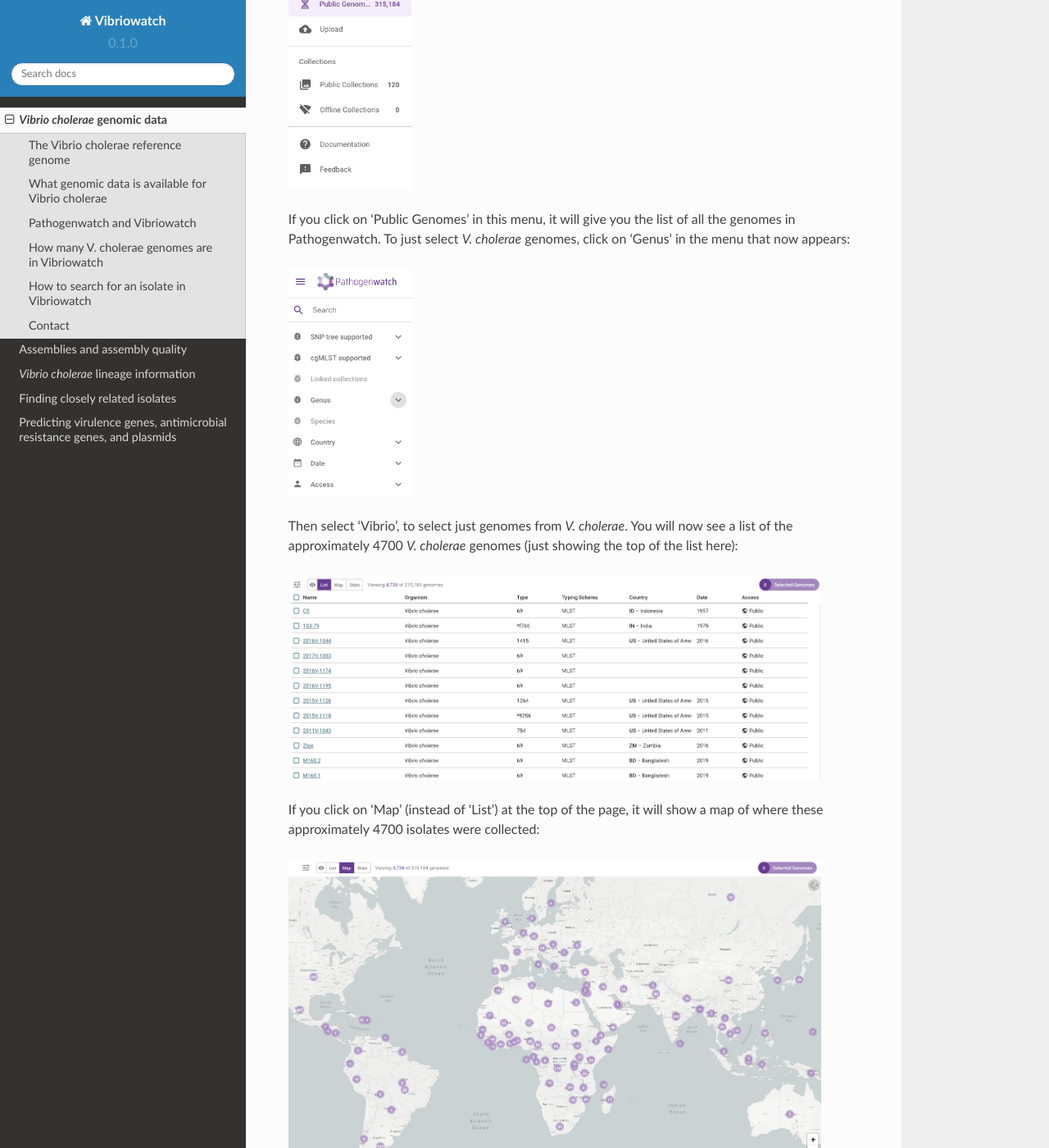
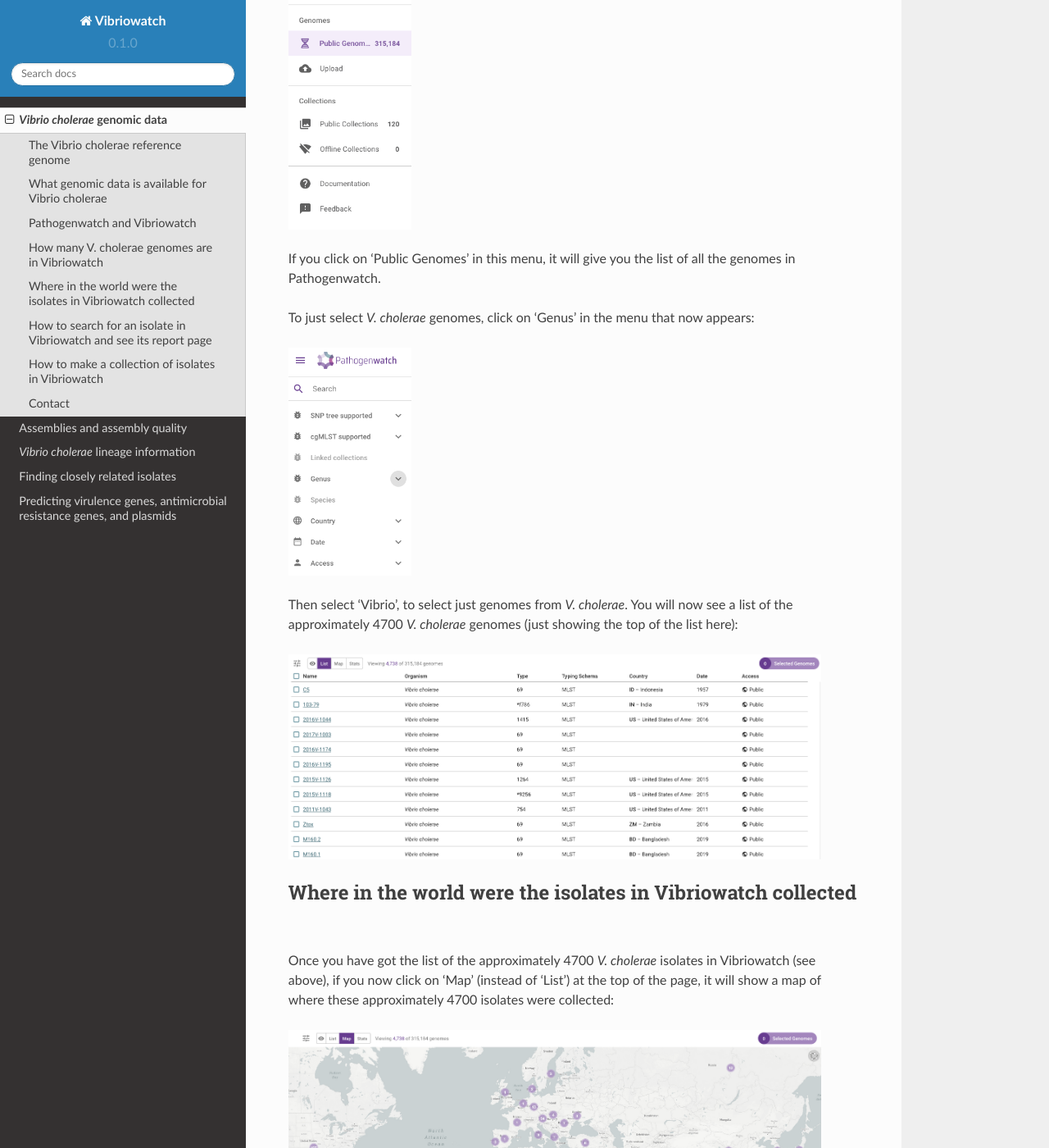
Before and after one commit to avrilcoghlan/vibriowatch, a Sphinx documentation site: the page built from docs/source/vibriogenomes.rst, in a window 1280 px wide and 1400 px high, scrolled down 3746 px. Shown: the whole window at 82% size. Built offline with Sphinx 7.4.7 and the Read the Docs theme 2.0.0, drawn with Linux system fonts in a browser that asks for light colours; some of the changed text lies outside the part shown.

Commit message:
Update vibriogenomes.rst
Added new headings.

```diff
--- a/docs/source/vibriogenomes.rst
+++ b/docs/source/vibriogenomes.rst
@@ -7,7 +7,9 @@
 * `What genomic data is available for Vibrio cholerae`_.
 * `Pathogenwatch and Vibriowatch`_.
 * `How many V. cholerae genomes are in Vibriowatch`_.
-* `How to search for an isolate in Vibriowatch`_.
+* `Where in the world were the isolates in Vibriowatch collected`_.
+* `How to search for an isolate in Vibriowatch and see its report page`_.
+* `How to make a collection of isolates in Vibriowatch`_.
 
 The Vibrio cholerae reference genome
 ------------------------------------
@@ -84,7 +86,9 @@
 .. image:: Picture21.png
   :width: 150
 
-If you click on 'Public Genomes' in this menu, it will give you the list of all the genomes in Pathogenwatch. To just select *V. cholerae* genomes, click on 'Genus' in the menu that now appears:
+If you click on 'Public Genomes' in this menu, it will give you the list of all the genomes in Pathogenwatch.
+
+To just select *V. cholerae* genomes, click on 'Genus' in the menu that now appears:
 
 .. image:: Picture22.png
   :width: 150
@@ -94,7 +98,11 @@
 .. image:: Picture23.png
   :width: 650
 
-If you click on 'Map' (instead of 'List') at the top of the page, it will show a map of where these approximately 4700 isolates were collected:
+Where in the world were the isolates in Vibriowatch collected
+-------------------------------------------------------------
+
+Once you have got the list of the approximately 4700 *V. cholerae* isolates in Vibriowatch (see above),
+if you now click on 'Map' (instead of 'List') at the top of the page, it will show a map of where these approximately 4700 isolates were collected:
 
 .. image:: Picture24.png
   :width: 650
@@ -106,8 +114,8 @@
 
 In the next sections, we will explain some analyses that can be carried out on the VibrioWatch website, both of the approximately 4700 genomes already uploaded, but also of genomes that you upload yourself into your private space in the VibrioWatch website.
 
-How to search for an isolate in Vibriowatch
--------------------------------------------
+How to search for an isolate in Vibriowatch and see its report page
+-------------------------------------------------------------------
 
 You can search for an isolate in Vibriowatch by searching by its isolate/strain name(s).
 For example, isolate HCUF_O1 is an isolate collected in Haiti in 2010, sequenced by `Hasan et al 2012`_.
@@ -126,6 +134,11 @@
 
 If you click on 'All Genomes' in the menu, you will then see a list of all the genomes in Pathogenwatch.
 
+To just select *V. cholerae* genomes, click on 'Genus' in the menu that now appears:
+
+.. image:: Picture22.png
+  :width: 150
+
 Then select 'Vibrio', to select just genomes from *V. cholerae*. You will now see a list of the approximately 4700 *V. cholerae* genomes (just showing the top of the list here):
 
 .. image:: Picture23.png
@@ -141,7 +154,15 @@
 .. image:: Picture28.png
   :width: 650
 
-You can click on the isolate's name (link 'HCUF01') to go to its report page.
+You can click on the isolate's name (link 'HCUF01') to go to its 'report page'.
+The report page shows the curated metadata for the isolate, as well as bioinformatics analyses of the isolate.
+This shows the top of the report page for HCUF-01:
+
+.. image:: Picture26.png
+  :width: 650
+
+How to make a collection of isolates in Vibriowatch
+---------------------------------------------------
 
 Contact
 -------
```
